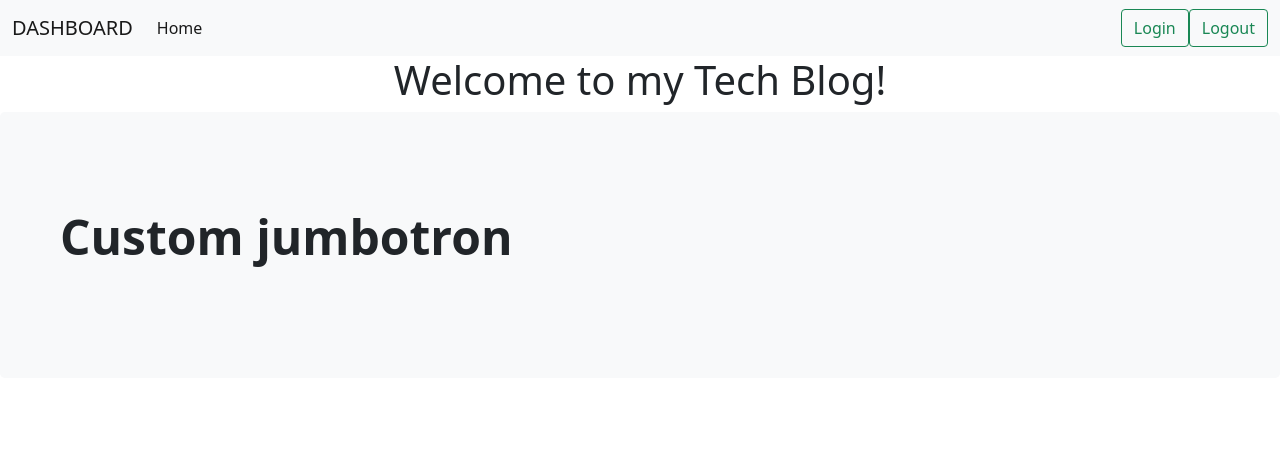
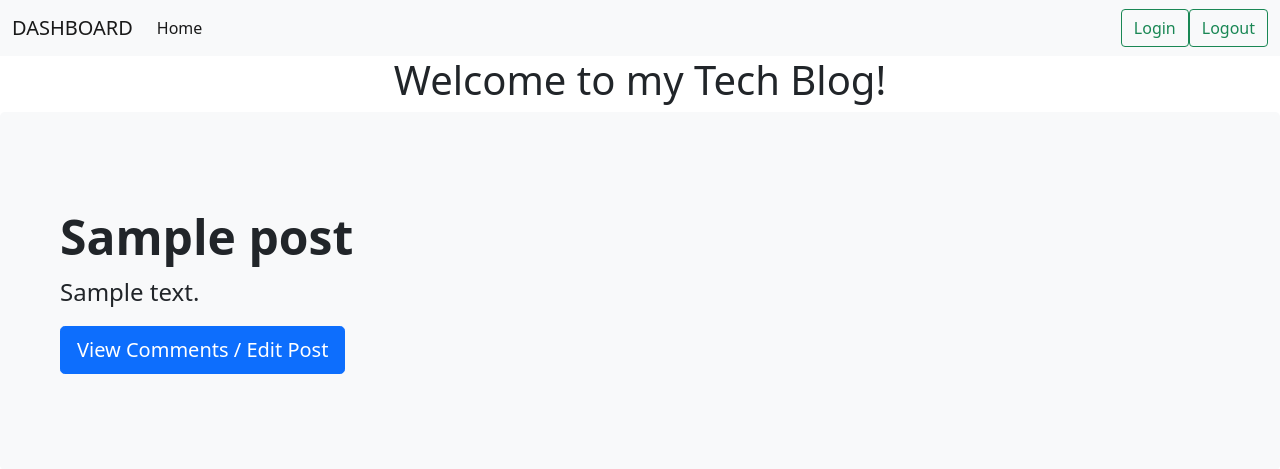
Before and after one commit to kylegrabski/Full-Stack-Tech-Blog, a Node server app: page / in a window 1280 px wide. Shown: the top 469 px of the page. Run offline with Node 20, Linux system fonts and the light colour scheme; tables that the repository leaves empty hold one stand-in row (values such as "Sample post"); some libraries are stand-ins or nearby versions.

Commit message:
render user posts from database

```diff
--- a/views/all-posts.handlebars
+++ b/views/all-posts.handlebars
@@ -1,10 +1,10 @@
+            {{#each posts as |post|}}
 <div class="p-5 mb-4 bg-light rounded-3">
     <div class="container-fluid py-5">
-        <h1 class="display-5 fw-bold">Custom jumbotron</h1>
+        <h1 class="display-5 fw-bold"> {{title}}</h1>
         <p class="col-md-8 fs-4">
-            {{#each users as |user|}}
-            {{name}}
-            {{id}}
+
+            {{content}}
 
         </p>
         <button class="btn btn-primary btn-lg" type="button" id="commentBtn" value={{id}}>View Comments / Edit Post</button>
--- a/views/single-post.handlebars
+++ b/views/single-post.handlebars
@@ -1,14 +1,12 @@
 <div class="post">
     <div class="post-title">
         <h1>
-            {{name}}
+            {{post}}
         </h1>
     </div>
     <div class="post-content">
         <p>
-            {{email}}
-            <br>
-            {{password}}
+            {{content}}
         </p>
     </div>
 </div>
```
